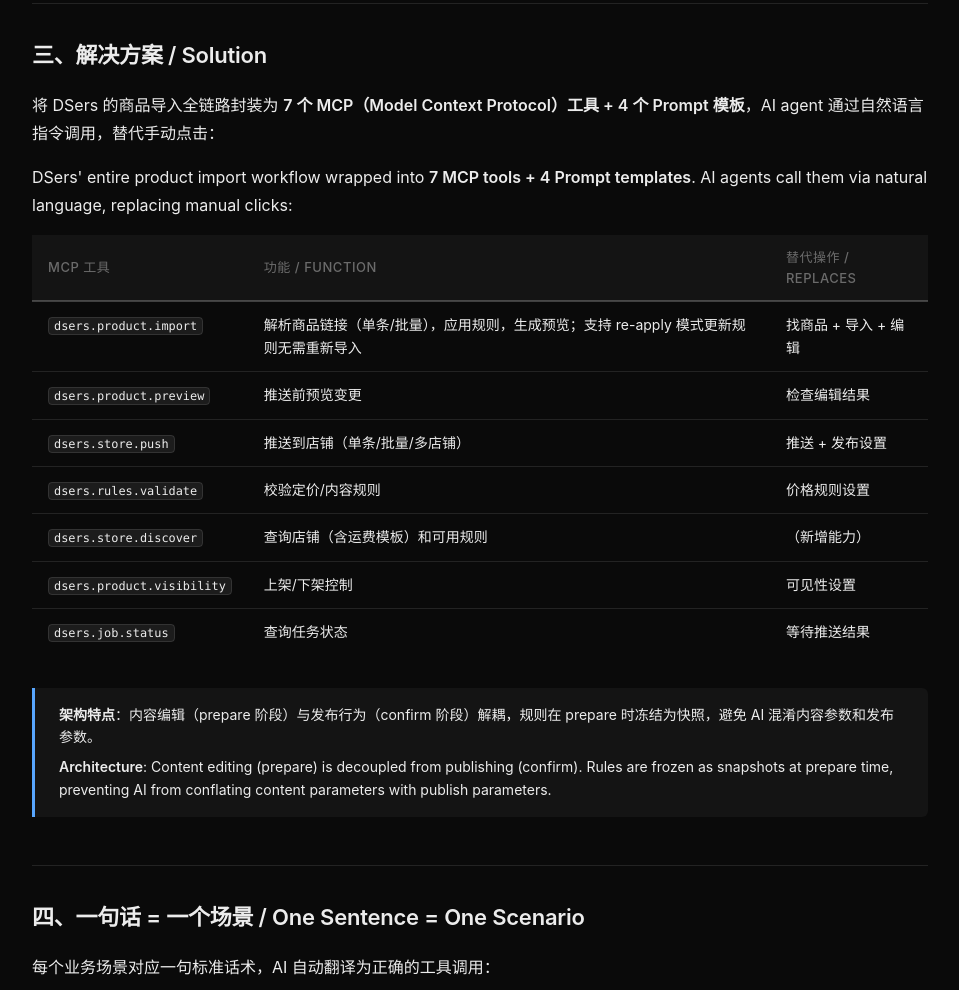
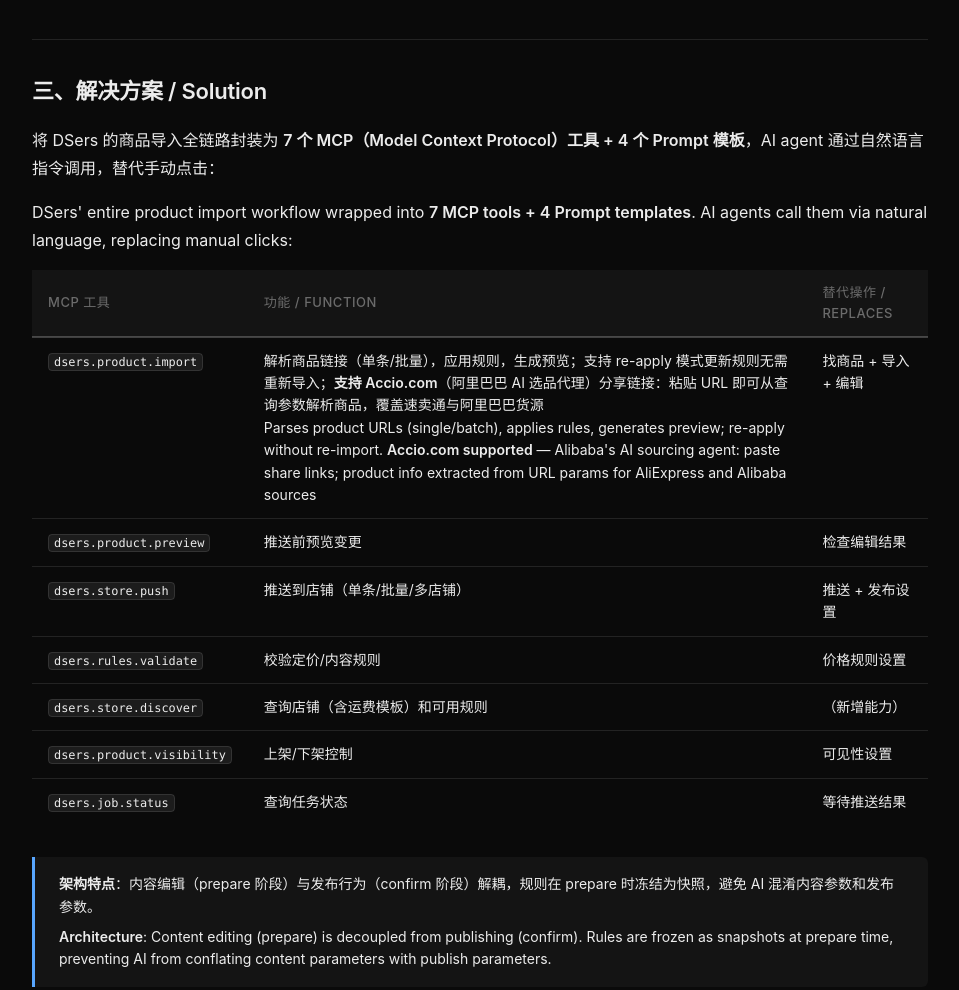
Before and after one commit to lofder/lofder.github.io, a plain HTML site: page dsers-mcp-product/index.html in a window 1280 px wide. Shown: the part 1641-2631 px from the top of the page, without its empty margins (160-1119 px from the left). Drawn offline with Linux system fonts and the light colour scheme.

Commit message:
blog: 增加 Accio 平台支持说明
- dsers.product.import 工具描述补充 Accio.com 支持
- 工程亮点新增 Accio 平台整合条目（中英文）
- 标签新增 Accio

```diff
--- a/dsers-mcp-product/index.html
+++ b/dsers-mcp-product/index.html
@@ -24,6 +24,7 @@
       <span class="tag">Smithery</span>
       <span class="tag">AI Agent</span>
       <span class="tag">Batch</span>
+      <span class="tag">Accio</span>
     </div>
     <div class="date">2026.03</div>
   </div>
@@ -105,7 +106,7 @@
 
     <table>
       <tr><th>MCP 工具</th><th>功能 / Function</th><th>替代操作 / Replaces</th></tr>
-      <tr><td><code>dsers.product.import</code></td><td>解析商品链接（单条/批量），应用规则，生成预览；支持 re-apply 模式更新规则无需重新导入</td><td>找商品 + 导入 + 编辑</td></tr>
+      <tr><td><code>dsers.product.import</code></td><td>解析商品链接（单条/批量），应用规则，生成预览；支持 re-apply 模式更新规则无需重新导入；<strong>支持 Accio.com</strong>（阿里巴巴 AI 选品代理）分享链接：粘贴 URL 即可从查询参数解析商品，覆盖速卖通与阿里巴巴货源<br>Parses product URLs (single/batch), applies rules, generates preview; re-apply without re-import. <strong>Accio.com supported</strong> — Alibaba's AI sourcing agent: paste share links; product info extracted from URL params for AliExpress and Alibaba sources</td><td>找商品 + 导入 + 编辑</td></tr>
       <tr><td><code>dsers.product.preview</code></td><td>推送前预览变更</td><td>检查编辑结果</td></tr>
       <tr><td><code>dsers.store.push</code></td><td>推送到店铺（单条/批量/多店铺）</td><td>推送 + 发布设置</td></tr>
       <tr><td><code>dsers.rules.validate</code></td><td>校验定价/内容规则</td><td>价格规则设置</td></tr>
@@ -201,6 +202,7 @@
       <tr><td>全球 ID 映射</td><td>AliExpress <code>.us</code> 全局 ID（3256…）自动映射到本地 ID（1005…），同时兼容 <code>/i/</code> 短链格式<br>AliExpress <code>.us</code> global IDs (3256…) auto-mapped to local IDs (1005…), also supports <code>/i/</code> short URL format</td></tr>
       <tr><td>AE 授权检测</td><td>导入时自动检测 AliExpress 授权状态，过期时提供准确诊断和操作建议<br>Auto-detects AliExpress authorization expiry on import, provides precise diagnosis and re-auth guidance</td></tr>
       <tr><td>Re-apply 模式</td><td><code>dsers.product.import</code> 支持 re-apply：传入 job_id 即可更新规则，无需重新从供应商导入<br><code>dsers.product.import</code> supports re-apply mode: pass a job_id to update rules without re-importing from the supplier</td></tr>
+      <tr><td>Accio 平台整合 / Accio integration</td><td><strong>Accio.com</strong> 是阿里巴巴面向全球买家的 AI 选品与采购代理（AI business agent for product sourcing）。用户在 Accio 浏览商品后复制产品链接，粘贴到 MCP 工具即可；工具从 URL 查询参数中自动解析 <code>productId</code>、<code>ds</code> 等字段得到商品信息。同时支持通过 Accio 链接触达的<strong>速卖通与阿里巴巴</strong>货源。<strong>Zero-fetch</strong>：纯 URL 参数解析，无需对 Accio 或商品页发起额外 HTTP 请求。<br><strong>Accio.com</strong> is Alibaba's AI business agent for product sourcing. Users copy the product URL from Accio and paste it into the MCP tool; product info is auto-extracted from Accio URL parameters (<code>productId</code> + <code>ds</code>, etc.). Supports both <strong>AliExpress and Alibaba</strong> products surfaced via Accio. <strong>Zero-fetch</strong>: pure URL parsing — no extra network requests.</td></tr>
     </table>
 
     <h2>六、开发背景 / Background</h2>
```
